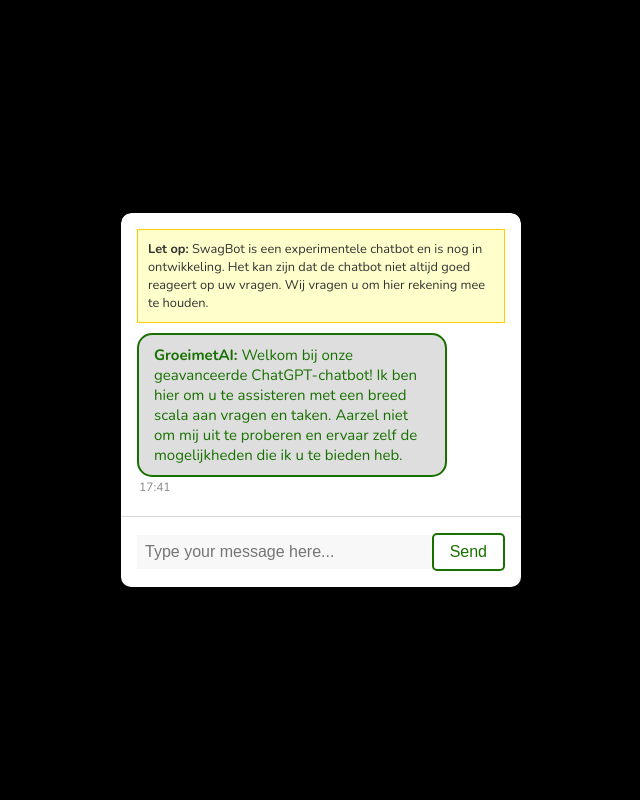
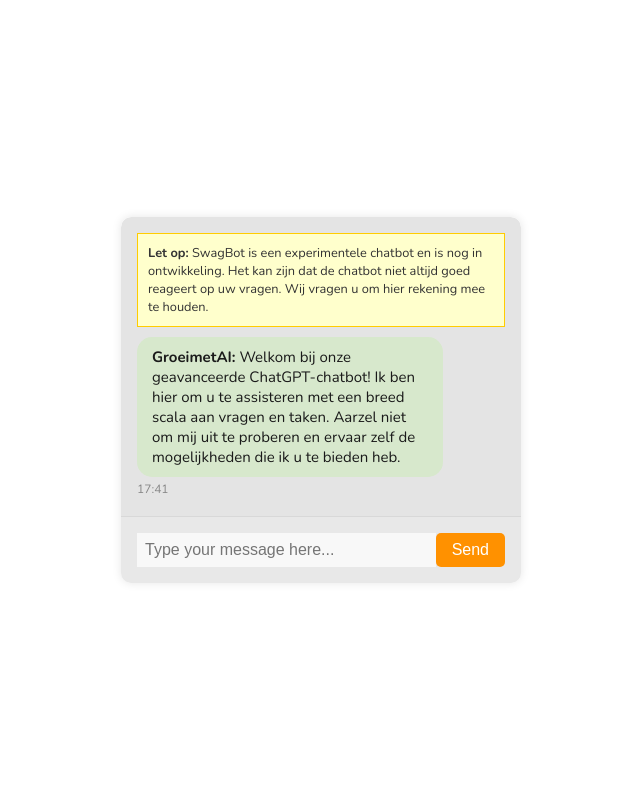
Before and after one commit to vadupdawg/Personal_chatbot, a Flask app: page / in a window 1280 px wide. Shown: the whole page, without its empty margins (319-959 px from the left). Run offline with Flask 3, Linux system fonts and the light colour scheme.

Commit message:
css update

```diff
--- a/static/css/styles.css
+++ b/static/css/styles.css
@@ -11,16 +11,20 @@
     display: flex;
     justify-content: center;
     align-items: center;
-    background-color: black; /* Achtergrondkleur voor body aangepast naar zwart */
+    background-color: transparent; /* Beige background for body */
+}
+
+.chatbox {
+    background-color: beige;
 }
 
 .chat-container {
     width: 100%;
     max-width: 400px;
-    background-color: transparent;
+    background-color: white;
+    border-radius: 10px;
     box-shadow: 0 0 10px rgba(0, 0, 0, 0.1);
     overflow: hidden;
-    border-radius: 10px;
     display: flex;
     flex-direction: column;
     font-size: 15px;
@@ -30,8 +34,8 @@
     flex-grow: 1;
     padding: 1rem;
     overflow-y: auto;
-    background-color: white; /* Achtergrondkleur voor chat-output aangepast naar wit */
-    max-height: 100%;
+    background-color: #e4e4e4; /* Light gray background for chat-output */
+    max-height: 400px;
     border-top-left-radius: 10px;
     border-top-right-radius: 10px;
     position: relative;
@@ -39,12 +43,12 @@
 
 .typing-indicator {
     position: absolute;
-    left: 15px;
-    top: -25px;
+    left: 15px; /* of elke gewenste marge */
+    top: -25px; /* of elke gewenste marge */
     font-size: 0.8rem;
     color: #888;
     display: none;
-}
+  }
 
 .message {
     margin-bottom: 1.4rem;
@@ -57,17 +61,15 @@
 }
 
 .message.bot {
-    background-color: rgb(222, 222, 222);
-    color: #187000;
-    border: 2px solid #187000;
+    color: #1a1a1a;
+    background-color: #d7e8cc; /* Sage green background for bot messages */
 }
 
 .message.user {
     color: #333;
     text-align: right;
-    background-color: White; /* Achtergrondkleur voor gebruikersberichten aangepast naar oranje */
+    background-color: #f7e9cf; /* Beige background for user messages */
     float: right;
-    border: 2px solid #FFA500;
 }
 
 .message.bot > .timestamp-bot,
@@ -90,10 +92,9 @@
     position: relative;
     align-items: center;
     padding: 1rem;
-    background-color: white; /* Achtergrondkleur voor chat-input aangepast naar wit */
+    background-color: #e8e8e8; /* Light gray background for chat-input */
     border-top: 1px solid #d8d8d8;
-    flex-grow: 0; /* Aangepast om te voorkomen dat het invoerveld groeit */
-    max-height: 50px; /* Maximale hoogte van het invoerveld */
+    flex-grow: 1;
 }
 
 .chat-input input {
@@ -108,9 +109,9 @@
 }
 
 .chat-input button {
-    background-color: white; /* Achtergrondkleur voor knop aangepast naar groen */
-    color: #187000;
-    border: 2px solid #187000;
+    background-color: #FF9100; /* NovaSkin green background for button */
+    color: white;
+    border: none;
     outline: none;
     padding: 0.5rem 1rem;
     font-size: 1rem;
@@ -148,7 +149,7 @@
 
 #chatbot-typing {
     color: #1a1a1a;
-    background-color: #187000; /* Achtergrondkleur voor botberichten aangepast naar groen */
+    background-color: #d7e8cc; /* Sage green background for bot messages */
     padding: 10px 15px;
     border-radius: 15px;
     margin-bottom: 1.4rem;
```
